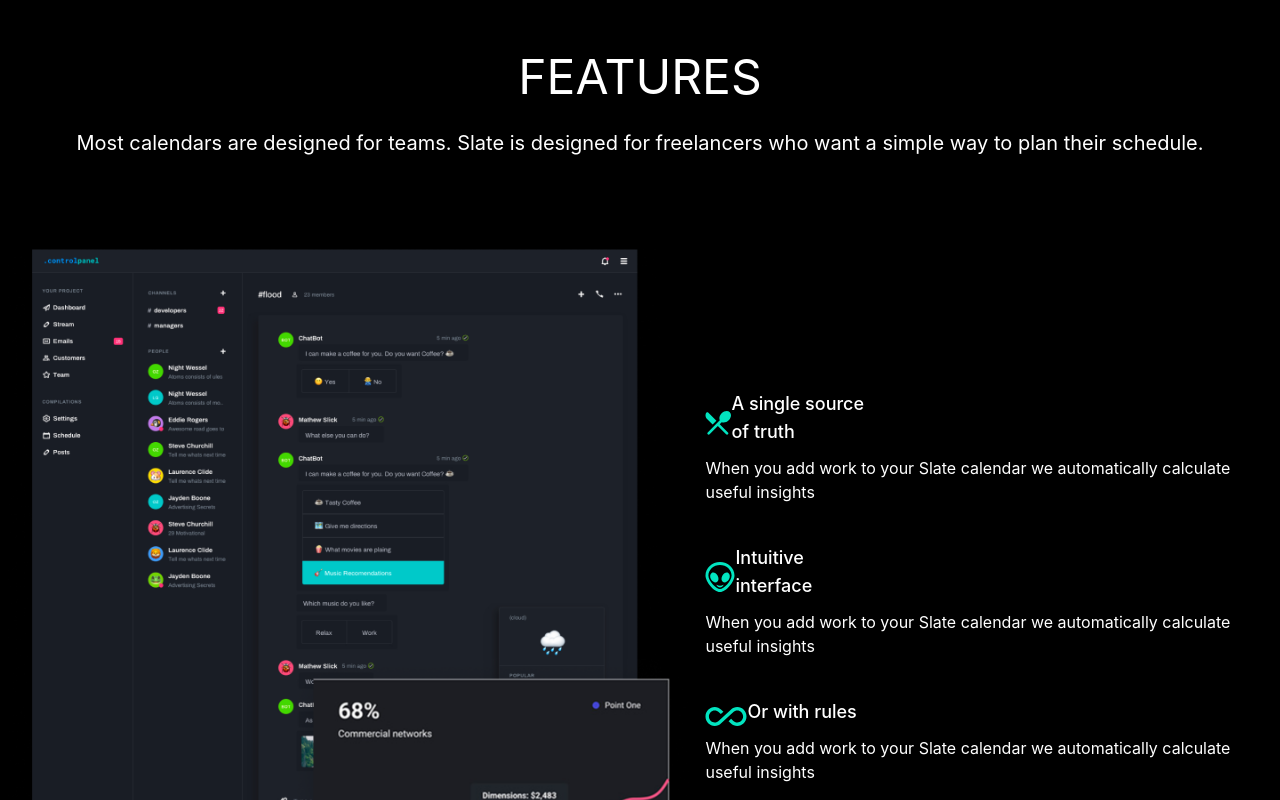
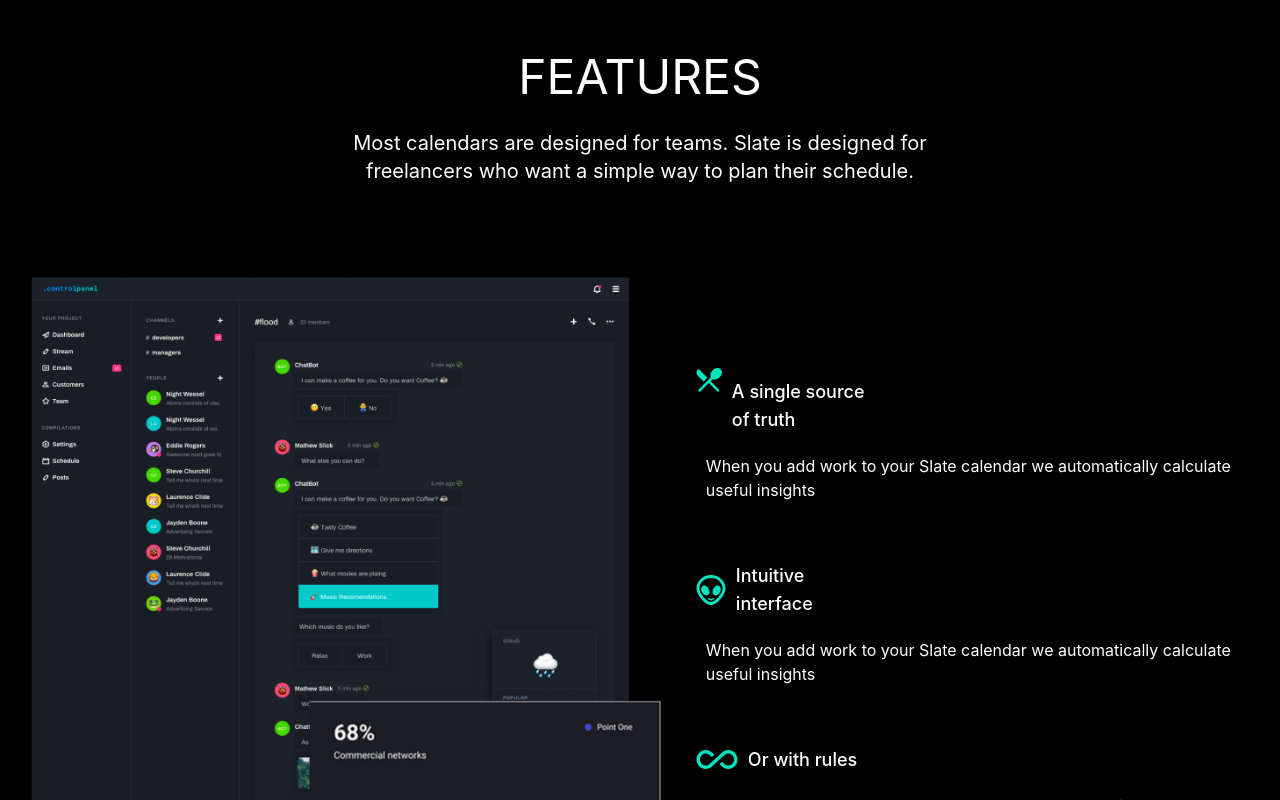
Before and after one commit to Sofiyan-Benz/Figma_Design, a React (Create React App) app: page / in a window 1280 px wide. Shown: the part 980-1780 px from the top of the page. Built offline with nearby package versions, Linux system fonts and the light colour scheme.

Commit message:
fix text width, and centre the text

```diff
--- a/src/Features.js
+++ b/src/Features.js
@@ -7,12 +7,12 @@
 export default function Features() {
     return (
         <div className="w-full mt-24 text-white ">
-            <div className=" bg-black  mx-auto font-Graphik p-3 mb-20 ">
+            <div className=" bg-black font-Graphik p-3 mb-20 flex justify-center flex-col items-center ">
                 <h2 className="text-5xl font-normal text-center mb-7">
                     FEATURES
                 </h2>
 
-                <p className="text-center font-normal text-xl">
+                <p className="md:w-582 sm:w-382  text-center font-normal text-xl">
                     Most calendars are designed for teams. Slate is designed for
                     freelancers who want a simple way to plan their schedule.
                 </p>
@@ -25,13 +25,13 @@
 
                 <div className="text-white space-y-6 ">
                     <div className=" p-2 ">
-                        <div className="flex items-center">
+                        <div className="flex items-start">
                             <Vector />
-                            <span className="text-lg font-medium mb-2.5 ">
+                            <span className="text-lg font-medium p-2.5 ">
                                 A single source <br /> of truth
                             </span>
                         </div>
-                        <p className="text-base font-normal	">
+                        <p className="text-base font-normal p-2.5	">
                             When you add work to your Slate calendar we
                             automatically calculate useful insights
                         </p>
@@ -40,12 +40,12 @@
                     <div className=" p-2 ">
                         <div className="flex items-center  ">
                             <Alien />
-                            <span className="text-lg font-medium mb-2.5 	">
+                            <span className="text-lg font-medium p-2.5	">
                                 Intuitive
                                 <br /> interface
                             </span>
                         </div>
-                        <p className="text-base font-normal	">
+                        <p className="text-base font-normal p-2.5	">
                             When you add work to your Slate calendar we
                             automatically calculate useful insights
                         </p>
@@ -54,11 +54,11 @@
                     <div className=" p-2 ">
                         <div className="flex items-center">
                             <Infinie />
-                            <span className="text-lg font-medium mb-2.5 ">
+                            <span className="text-lg font-medium p-2.5 ">
                                 Or with rules
                             </span>
                         </div>
-                        <p className="text-base font-normal	">
+                        <p className="text-base font-normal	p-2.5">
                             When you add work to your Slate calendar we
                             automatically calculate useful insights
                         </p>
```
